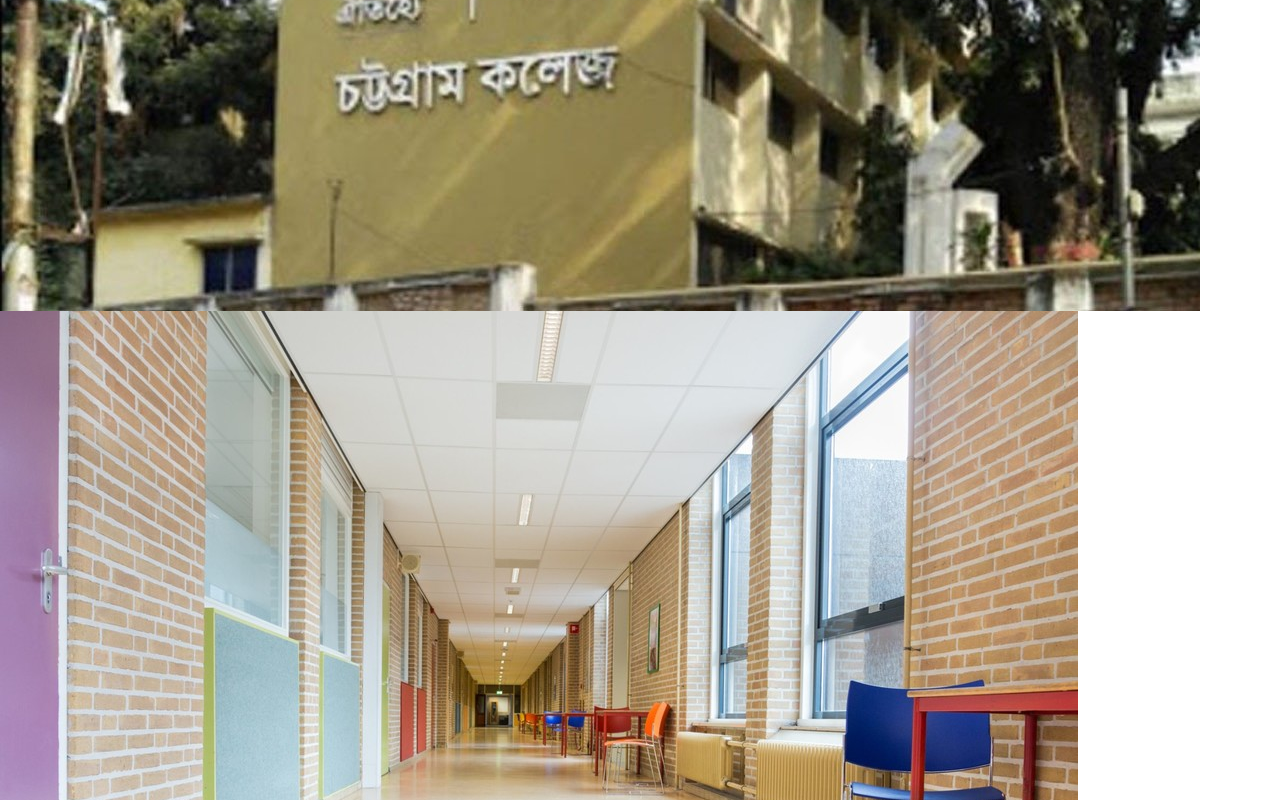
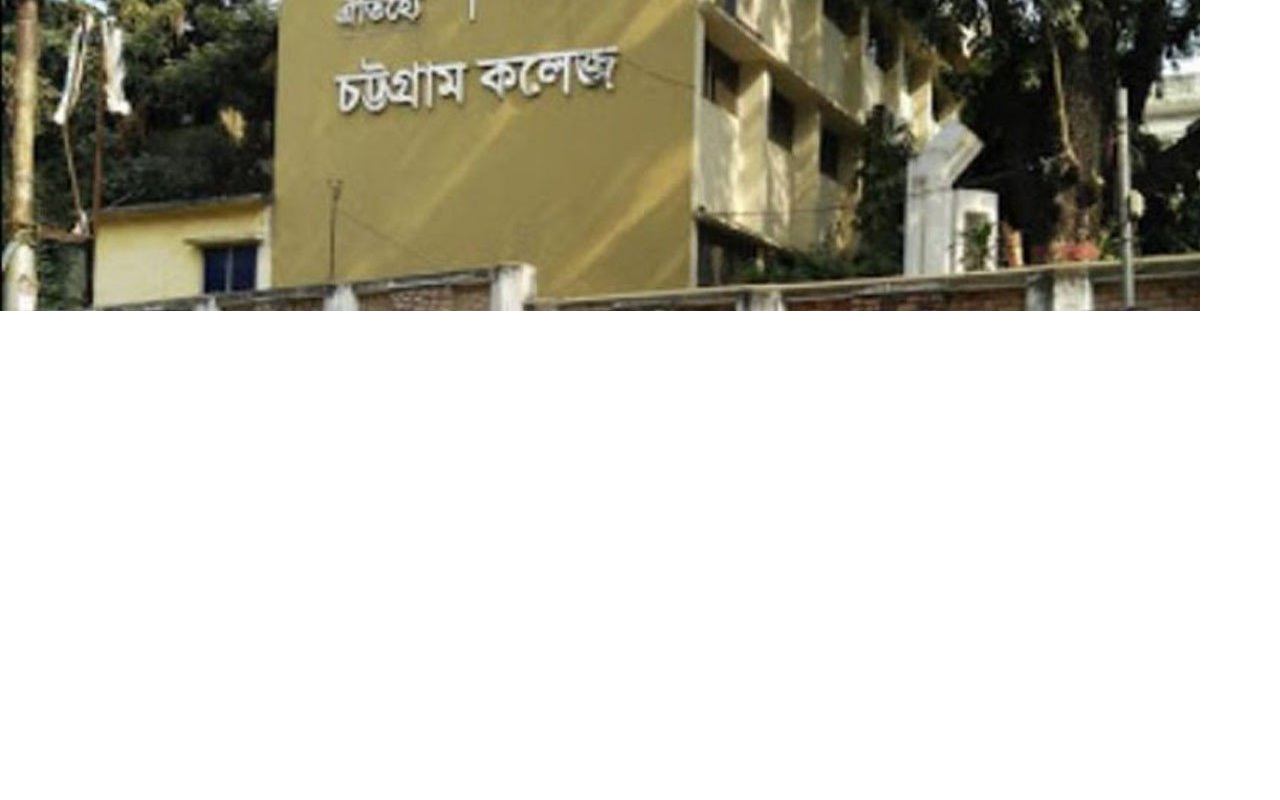
Before and after one commit to JannatulAfrozFaria/port-folio-jannatul-afroz-faria, a React (Vite) app: page /education in a window 1280 px wide. Shown: the part 3380-4180 px from the top of the page. Built offline with nearby package versions, Linux system fonts and the light colour scheme.

Commit message:
school anime set up

```diff
--- a/src/Pages/Education.jsx
+++ b/src/Pages/Education.jsx
@@ -59,7 +59,7 @@
                 </div>
             </div>
             {/* School----name */}
-            <div className="w-full md:w-1/2 mx-auto mt-6">
+            <div data-aos="flip-left" data-aos-delay="1500" data-aos-duration="3000" className="w-full md:w-1/2 mx-auto mt-6">
                 <div className="card card-side bg-base-100 shadow-xl border-2 border-yellow-500">
                     <figure>
                         <img className="w-[400px] h-[280px]"
```
